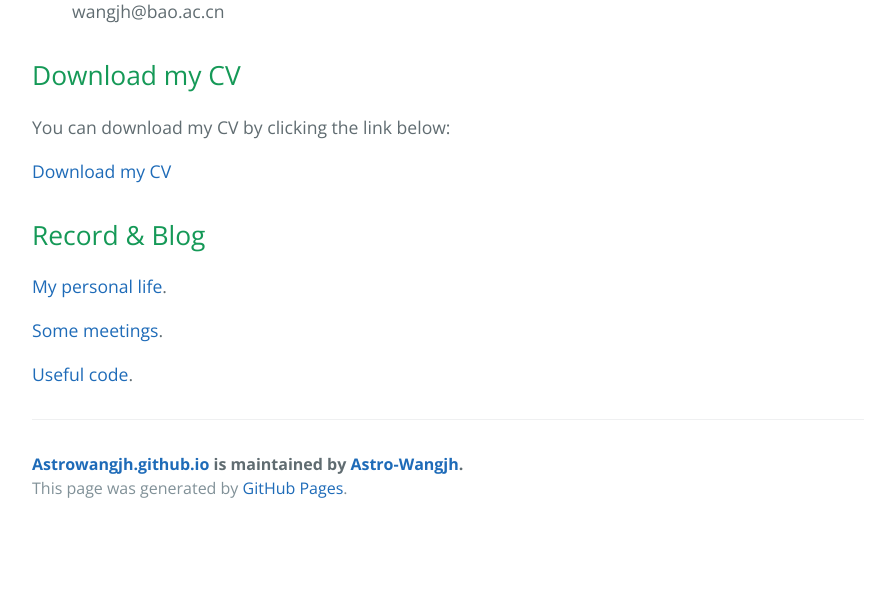
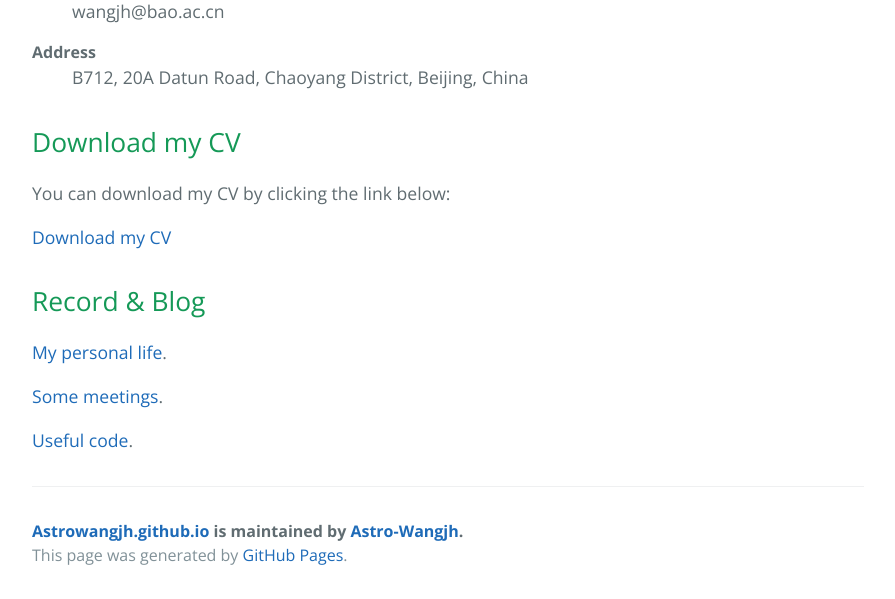
Before and after one commit to Astro-Wangjh/Astrowangjh.github.io, a Jekyll site: the page built from index.md, in a window 1280 px wide, cut to the strip 687-1286 px from the top of the page. Shown: the whole strip, without its empty margins (192-1087 px from the left). Built offline with Jekyll 4.4.1, drawn with Linux system fonts in a browser that asks for light colours; before the commit the page ends 1219 px from its top, so only the background shows below that.

Commit message:
Update index.md

```diff
--- a/index.md
+++ b/index.md
@@ -15,6 +15,8 @@ Jiahui Wang (王家辉) is an Astrophysics PhD student at the National Astronomi
 <dl>
 <dt>Email</dt>
 <dd>wangjh@bao.ac.cn</dd>
+<dt>Address</dt>
+<dd>B712, 20A Datun Road, Chaoyang District, Beijing, China</dd>
 </dl>
 
 ## Download my CV
```
